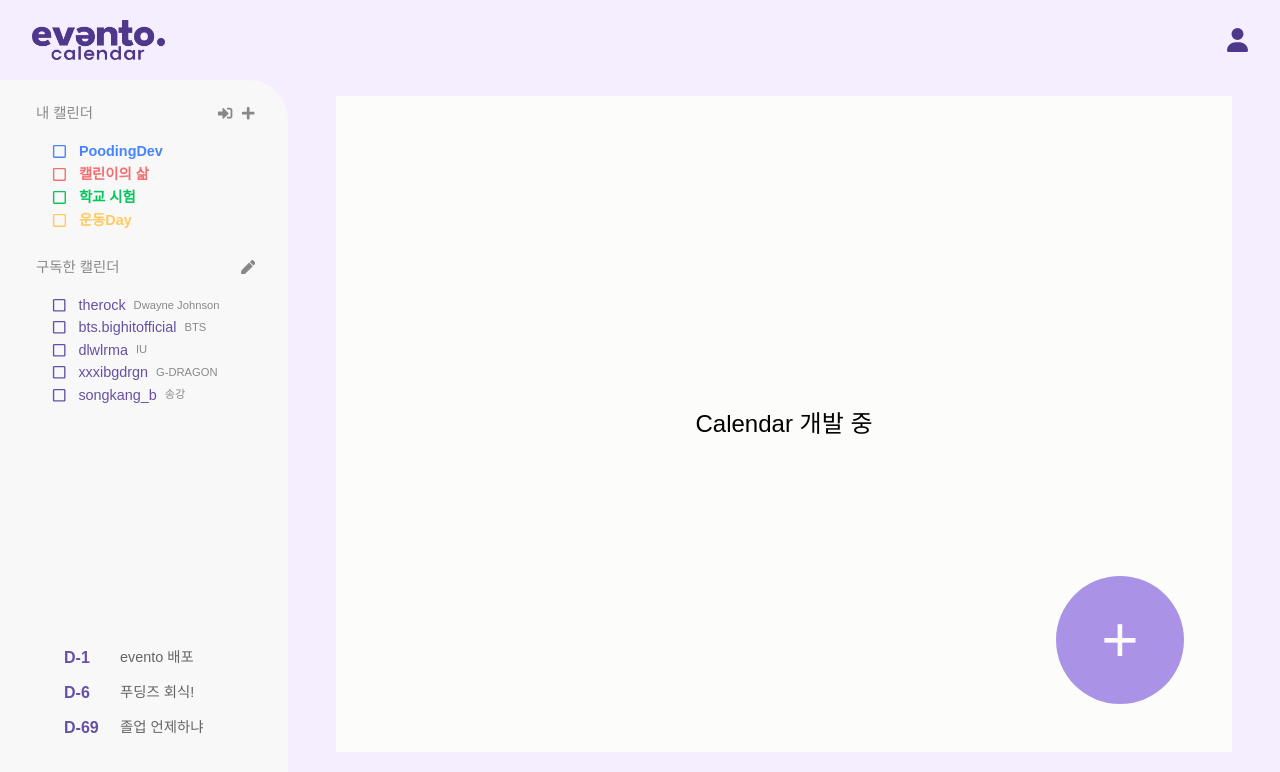
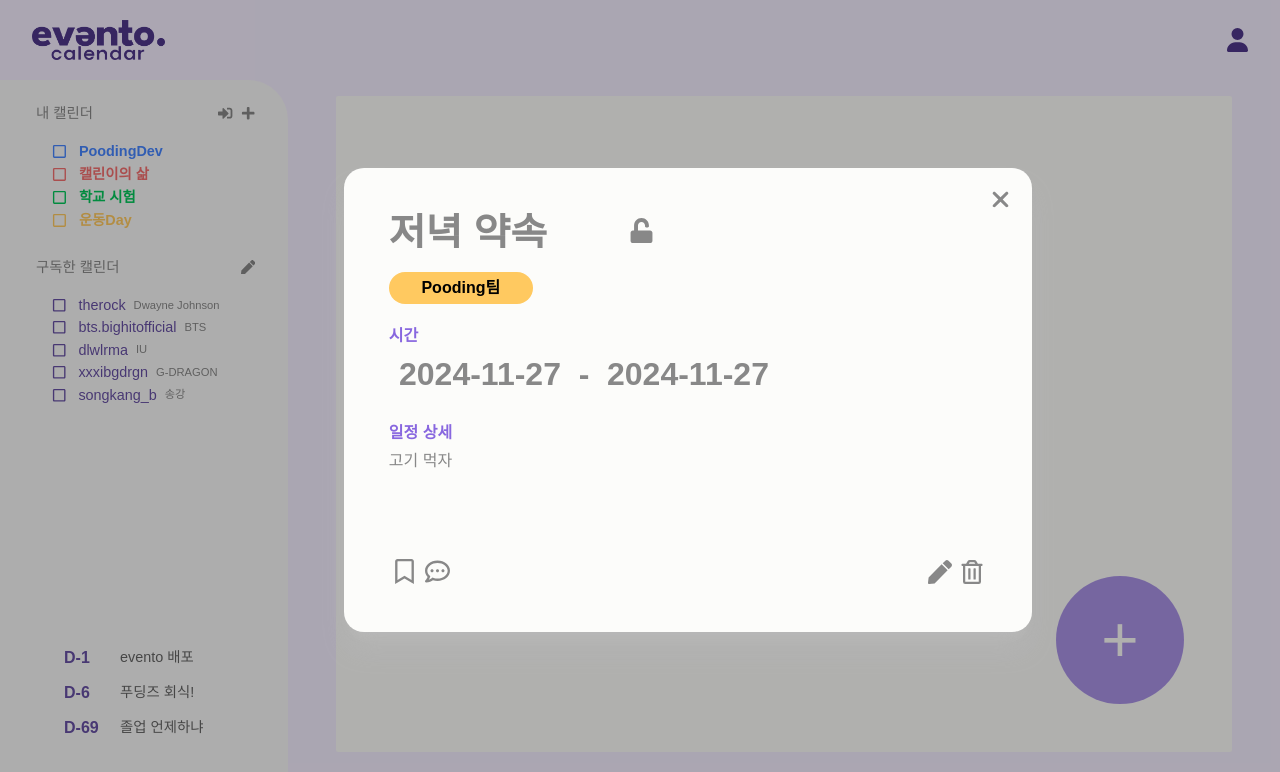
Before and after one commit to PoodingDev/Evento_FE, a React (Vite) app: page / in a window 1280 px wide. Shown: the top 772 px of the page. Built offline with nearby package versions, Linux system fonts and the light colour scheme.

Commit message:
Feat: #43 이벤트 정보,수정 모달

```diff
--- a/src/components/CreateEventModal.jsx
+++ b/src/components/CreateEventModal.jsx
@@ -15,7 +15,7 @@ export default function CreateEvent({ onClose }) {
         className="absolute right-[1.2rem] top-[1.2rem] cursor-pointer text-darkGray"
         onClick={onClose}
       />
-      <div className="flex w-full flex-col">
+      <div className="flex flex-col w-full">
         <div className="mb-[1rem] flex items-center justify-between">
           {/* 제목 */}
           <input
--- a/src/components/EventInfoModal.jsx
+++ b/src/components/EventInfoModal.jsx
@@ -1,7 +1,8 @@
+import "react-datepicker/dist/react-datepicker.css";
+import DatePicker from "react-datepicker";
 import React, { useEffect, useState } from "react";
+import { AiOutlineLike } from "react-icons/ai";
 import { FaXmark } from "react-icons/fa6";
-import DatePicker from "react-datepicker";
-import "react-datepicker/dist/react-datepicker.css";
 
 import {
   FaLock,
@@ -15,10 +16,11 @@ import {
   FaToggleOn,
   FaToggleOff,
   FaChevronLeft,
+  FaComment,
+  FaRegCommentDots,
 } from "react-icons/fa";
-import { AiOutlineLike } from "react-icons/ai";
 
-export default function EventInfo() {
+export default function EventInfo(onClose) {
   //수정 및 편집
   const [isEdit, setIsEdit] = useState(false);
   const toggleIsEdit = () => setIsEdit(!isEdit);
@@ -81,50 +83,67 @@ export default function EventInfo() {
   const toggleIsLike = () => setIsLike(!isLike);
 
   return (
-    <div className="ml-[18rem] flex h-screen items-center justify-center pt-[5rem]">
-      <div className="h-[29rem] w-[43rem] rounded-[1.25rem] bg-eventoWhite p-[2.8rem] shadow-xl shadow-lightGray/50">
-        <div className="flex flex-wrap justify-between">
+    <div className="w-[43rem flex h-[29rem] w-[43rem] translate-x-[3rem] justify-center rounded-[1.25rem] bg-eventoWhite p-[2.8rem] shadow-xl shadow-lightGray/50">
+      <FaXmark
+        size={25}
+        className="absolute right-[1.2rem] top-[1.2rem] cursor-pointer text-darkGray"
+        onClick={onClose}
+      />
+      <div className="flex flex-col w-full">
+        <div className="mb-[1.5rem] flex items-center justify-between">
           {/* 이벤트 제목 */}
           {isEdit ? (
+            <div className="flex items-center">
               <input
                 type="text"
-              placeholder={`${eventTitle}`}
-              className="mb-[0.8rem] h-[4.75rem] w-[30rem] bg-transparent text-[4rem] font-bold"
+                value={eventTitle}
+                className="h-[2.2rem] w-full bg-transparent text-[2.5rem] font-bold text-darkGray placeholder-lightGray focus:outline-none"
                 onChange={(e) => {
                   setEventTitle(e.target.value);
                 }}
               />
+            </div>
           ) : (
-            <div className="flex">
-              <div className="mb-[0.8rem] h-[4.75rem] text-[4rem] font-bold">
-                {`${eventTitle}`}
-              </div>
-              <div className="ml-[2rem] mt-[1rem]">
+            <div className="flex items-center">
+              <input
+                type="text"
+                value={eventTitle}
+                className="h-[2.2rem] w-[15rem] bg-transparent text-[2.5rem] font-bold text-darkGray placeholder-lightGray focus:outline-none"
+                onChange={(e) => {
+                  setEventTitle(e.target.value);
+                }}
+                disabled
+              />
+              <div className="text-darkGray">
                 {isEventPublic ? <FaLock size={25} /> : <FaUnlock size={25} />}
               </div>
             </div>
           )}
-          <FaXmark size={25} />
         </div>
 
         {/* 캘린더 제목 */}
         {isComment ? (
           <div className="flex">
-            <div className="mb-[1.6rem] h-[1.5rem] w-[10rem] rounded-[3rem] bg-eventoYellow text-center text-[1.25rem] font-bold leading-[1.7rem]">
-              Pooding팀
+            <div className="mb-[1.5rem] flex h-[2rem] w-[9rem] justify-center rounded-[2.5rem] bg-eventoYellow text-center text-[1rem] font-bold">
+              <div className="flex items-center">
+                <p>Pooding팀</p>
               </div>
-            <div className="ml-[1rem] text-[1.5rem] font-bold leading-[1.7rem]">
-              고기 먹자!
             </div>
           </div>
         ) : isEdit ? (
-          <div className="mb-[2.5rem] flex h-[1.5rem] w-[10rem] justify-center rounded-[3rem] bg-eventoYellow text-center text-[1.25rem] font-bold leading-[1.7rem]">
+          <div className="flex">
+            <div className="mb-[1.5rem] flex h-[2rem] w-[9rem] justify-center rounded-[2.5rem] bg-eventoYellow text-center text-[1rem] font-bold">
+              <div className="flex -translate-x-[0.3rem] items-center">
                 <FaCaretDown size={25} />
                 <p>Pooding팀</p>
               </div>
+            </div>
+          </div>
         ) : (
-          <div className="mb-[2.5rem] h-[1.5rem] w-[10rem] rounded-[3rem] bg-eventoYellow text-center text-[1.25rem] font-bold leading-[1.7rem]">
-            Pooding팀
+          <div className="mb-[1.5rem] flex h-[2rem] w-[9rem] justify-center rounded-[2.5rem] bg-eventoYellow text-center text-[1rem] font-bold">
+            <div className="flex items-center">
+              <p>Pooding팀</p>
+            </div>
           </div>
         )}
 
@@ -138,32 +157,46 @@ export default function EventInfo() {
           </div>
         ) : isEdit ? (
           <>
-            <div className="mb-[0.25rem] text-[1rem] font-bold text-eventoPurple">
+            <div className="mb-[0.75rem] text-[1rem] font-bold text-eventoPurple">
               시간
             </div>
-            <div className="mb-[2rem] flex h-[2rem] text-[2rem] font-bold">
+            <div className="mb-[2rem] flex w-[25rem] -translate-x-[0.3rem] items-center text-[2rem] font-bold text-darkGray">
               <DatePicker
                 selected={startDate}
-                onChange={(e) => setStartDate(e.target.value)}
+                onChange={(date) => setStartDate(date)}
                 dateFormat="yyyy-MM-dd"
-                className="m-[0] w-[11rem] bg-transparent"
+                className="w-[12rem] bg-transparent text-center"
               />
-              <p className="mr-[1rem] w-[1rem]">-</p>
+              <span className="w-[2rem] text-center">-</span>
               <DatePicker
                 selected={endDate}
                 onChange={(date) => setendDate(date)}
                 dateFormat="yyyy-MM-dd"
-                className="w-[11rem] bg-transparent"
+                className="w-[12rem] bg-transparent text-center"
               />
             </div>
           </>
         ) : (
           <>
-            <div className="mb-[0.25rem] text-[1rem] font-bold text-eventoPurple">
+            <div className="mb-[0.75rem] text-[1rem] font-bold text-eventoPurple">
               시간
             </div>
-            <div className="mb-[2rem] h-[2rem] w-[24rem] text-[2rem] font-bold">
-              2024-09-10 - 2024-09-10
+            <div className="mb-[2rem] flex w-[25rem] -translate-x-[0.3rem] items-center text-[2rem] font-bold text-darkGray">
+              <DatePicker
+                selected={startDate}
+                onChange={(date) => setStartDate(date)}
+                dateFormat="yyyy-MM-dd"
+                className="w-[12rem] bg-transparent text-center"
+                disabled
+              />
+              <span className="w-[2rem] text-center">-</span>
+              <DatePicker
+                selected={endDate}
+                onChange={(date) => setendDate(date)}
+                dateFormat="yyyy-MM-dd"
+                className="w-[12rem] bg-transparent text-center"
+                disabled
+              />
             </div>
           </>
         )}
@@ -186,24 +219,23 @@ export default function EventInfo() {
           </div>
         ) : isEdit ? (
           <>
-            <div className="mb-[0.25rem] text-[1rem] font-bold text-eventoPurple">
+            <div className="mb-[2rem]">
+              <div className="mb-[0.75rem] text-[1rem] font-bold text-eventoPurple">
                 일정 상세
               </div>
               <input
                 type="text"
-              placeholder={`${detailEventMemo}`}
-              className="mb-[2.5rem] h-[1.8rem] w-[40rem] bg-transparent text-[1.5rem] font-medium"
-              onChange={(e) => {
-                setDetailEventMemo(e.target.value);
-              }}
+                value={detailEventMemo}
+                className="border- w-[15rem] border-b-[0.1rem] border-solid border-eventoPurple bg-transparent pb-[0.5rem] text-[1rem] text-darkGray placeholder-lightGray focus:outline-none"
               />
+            </div>
           </>
         ) : (
           <>
-            <div className="mb-[0.25rem] text-[1rem] font-bold text-eventoPurple">
+            <div className="mb-[0.75rem] text-[1rem] font-bold text-eventoPurple">
               일정 상세
             </div>
-            <div className="mb-[4rem] h-[1.8rem] w-[40rem] text-[1.5rem] font-bold">
+            <div className="border- w-[15rem] bg-transparent pb-[0.5rem] text-[1rem] text-darkGray">
               {`${detailEventMemo}`}
             </div>
           </>
@@ -220,56 +252,52 @@ export default function EventInfo() {
             onKeyDown={(e) => (e.key === "Enter" ? addComment() : null)}
           />
         ) : isEdit ? (
-          <div className="flex flex-wrap justify-between">
-            <div className="flex space-x-[0.5rem]">
-              <p className="text-[1.2rem] font-medium leading-[3rem] text-eventoPurple">
-                구독자에게 공개
-              </p>
-              {isEventPublic ? (
-                <FaToggleOff
-                  size={25}
-                  className="mt-[0.7rem]"
-                  onClick={toggleIsPublic}
-                />
-              ) : (
+          <div className="mb-[2rem]">
+            <div className="mb-[0.75rem] text-[1rem] font-bold text-eventoPurple">
+              이벤트 공개 여부
+            </div>
+            <div className="flex items-center space-x-[0.5rem] text-[1rem] text-darkGray">
+              <p>구독자들에게 공개하기</p>
               <FaToggleOn
                 size={25}
-                  className="mt-[0.7rem]"
-                  onClick={toggleIsPublic}
+                className="cursor-pointer text-eventoPurple"
               />
+            </div>
+          </div>
+        ) : (
+          ""
         )}
       </div>
-            <div className="flex space-x-[0.5rem]">
-              <button className="flex h-[3rem] w-[5.5rem] items-center justify-center rounded-[0.5rem] border-[0.15rem] border-solid border-eventoPurple text-center text-[1.2rem] text-eventoPurple hover:bg-eventoPurpleLight/50 active:bg-eventoPurpleLight">
+      {isEdit ? (
+        <div className="absolute bottom-[2rem] right-[2rem] flex space-x-[0.5rem]">
+          <button className="flex h-[2.5rem] w-[5rem] items-center justify-center rounded-[0.5rem] border-[0.15rem] border-solid border-eventoPurple/80 text-center text-[1.1rem] text-eventoPurple/80 hover:bg-eventoPurpleLight/70 active:bg-eventoPurpleLight">
             <span>취소</span>
           </button>
           <button
             onClick={toggleIsEdit}
-                className="flex h-[3rem] w-[5.5rem] items-center justify-center rounded-[0.5rem] bg-eventoPurple text-center text-[1.2rem] text-eventoWhite hover:bg-eventoPurple/80 active:bg-eventoPurple/60"
+            className="flex h-[2.5rem] w-[5rem] items-center justify-center rounded-[0.5rem] bg-eventoPurple/90 text-center text-[1.1rem] text-eventoWhite hover:bg-eventoPurple/70 active:bg-eventoPurple/50"
           >
             <span>저장</span>
           </button>
         </div>
-          </div>
+      ) : isComment ? (
+        ""
       ) : (
-          <div className="flex justify-between">
-            <div className="flex space-x-[0.5rem]">
-              <FaCommentAlt size={25} onClick={toggleIsComment} />
-              <div>
+        <>
+          <div className="absolute bottom-[3rem] left-[3rem] flex space-x-[0.5rem] text-[1.5rem] text-darkGray">
             {isLike ? (
               <FaBookmark size={25} onClick={toggleIsLike} />
             ) : (
               <FaRegBookmark size={25} onClick={toggleIsLike} />
             )}
+            <FaRegCommentDots size={25} onClick={toggleIsComment} />
           </div>
+          <div className="absolute bottom-[3rem] right-[3rem] flex space-x-[0.5rem] text-[1.5rem] text-darkGray">
+            <FaPen onClick={toggleIsEdit} />
+            <FaRegTrashAlt />
           </div>
-            <div className="flex space-x-[0.5rem]">
-              <FaRegTrashAlt size={25} />
-              <FaPen size={25} onClick={toggleIsEdit} />
-            </div>
-          </div>
+        </>
       )}
-      </div>
     </div>
   );
 }
--- a/src/pages/Calendar.jsx
+++ b/src/pages/Calendar.jsx
@@ -1,4 +1,5 @@
 import CreateEvent from "components/CreateEventModal";
+import EventInfo from "components/EventInfoModal";
 import React, { useState } from "react";
 
 export default function Calendar() {
@@ -24,6 +25,9 @@ export default function Calendar() {
           <CreateEvent onClose={toggleCreateEvent} />
         </div>
       )}
+      <div className="fixed inset-0 z-50 flex items-center justify-center bg-black bg-opacity-30">
+        <EventInfo />
+      </div>
     </>
   );
 }
```
Lines whose indentation alone changed are shown as unchanged.
